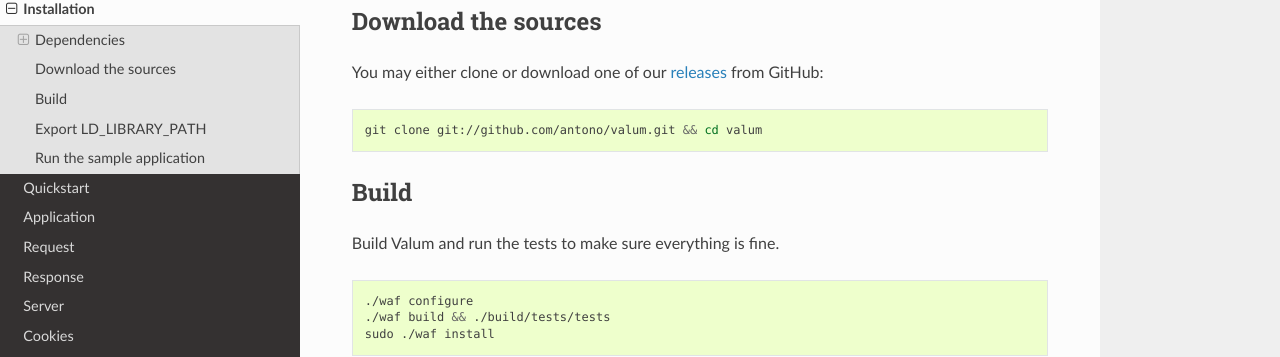
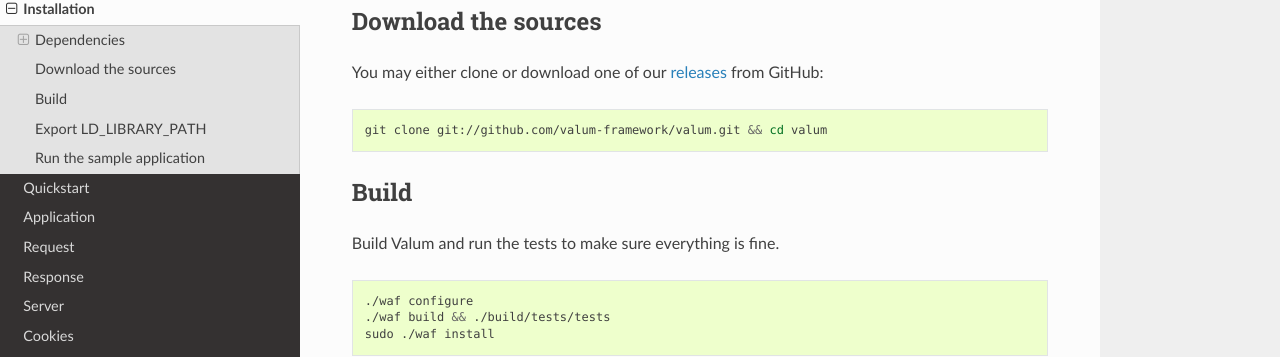
Before and after one commit to valum-framework/vsgi, a Sphinx documentation site: the page built from docs/installation.rst, in a window 1280 px wide and 900 px high, scrolled down 960 px. Shown: the part 137-494 px from the top of the window. Built offline with Sphinx 7.4.7 and the Read the Docs theme 2.0.0, drawn with Linux system fonts in a browser that asks for light colours; pages that are not in the unit, such as notebooks, are missing from menus.

Commit message:
Proper git link

```diff
--- a/docs/installation.rst
+++ b/docs/installation.rst
@@ -59,7 +59,7 @@
 
 .. code-block:: bash
 
-    git clone git://github.com/antono/valum.git && cd valum
+    git clone git://github.com/valum-framework/valum.git && cd valum
 
 Build
 -----
```
